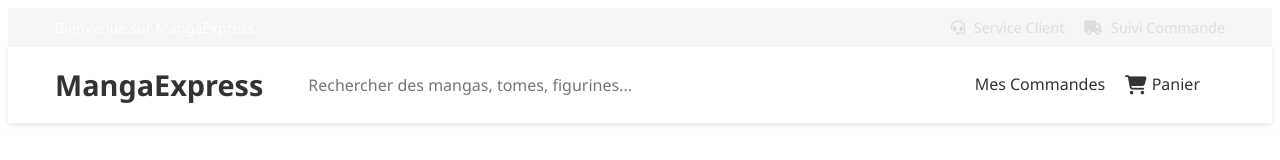
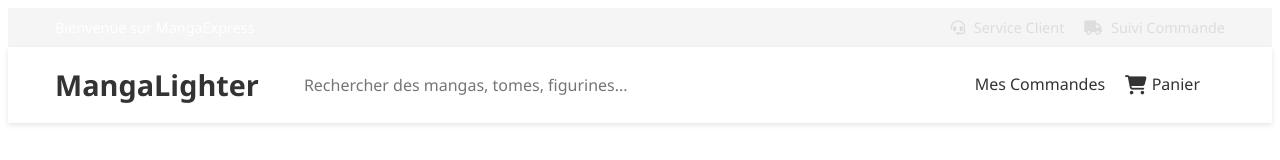
Before and after one commit to SqalwaElghailani/TP-Angular-ElghailaniSalwa, an Angular app: page /home in a window 1280 px wide. Shown: the top 160 px of the page. Built offline with nearby package versions, Linux system fonts and the light colour scheme; no server answers.

Commit message:
chenger le nom de l'application

```diff
--- a/src/home/home.component.html
+++ b/src/home/home.component.html
@@ -37,7 +37,7 @@
   <header class="main-header">
     <div class="container">
       <div class="logo">
-        <h1 routerLink="/home">Manga<span>Express</span></h1>
+        <h1 routerLink="/home">Manga<span>Lighter</span></h1>
       </div>
 
       <div class="search-bar">
```
